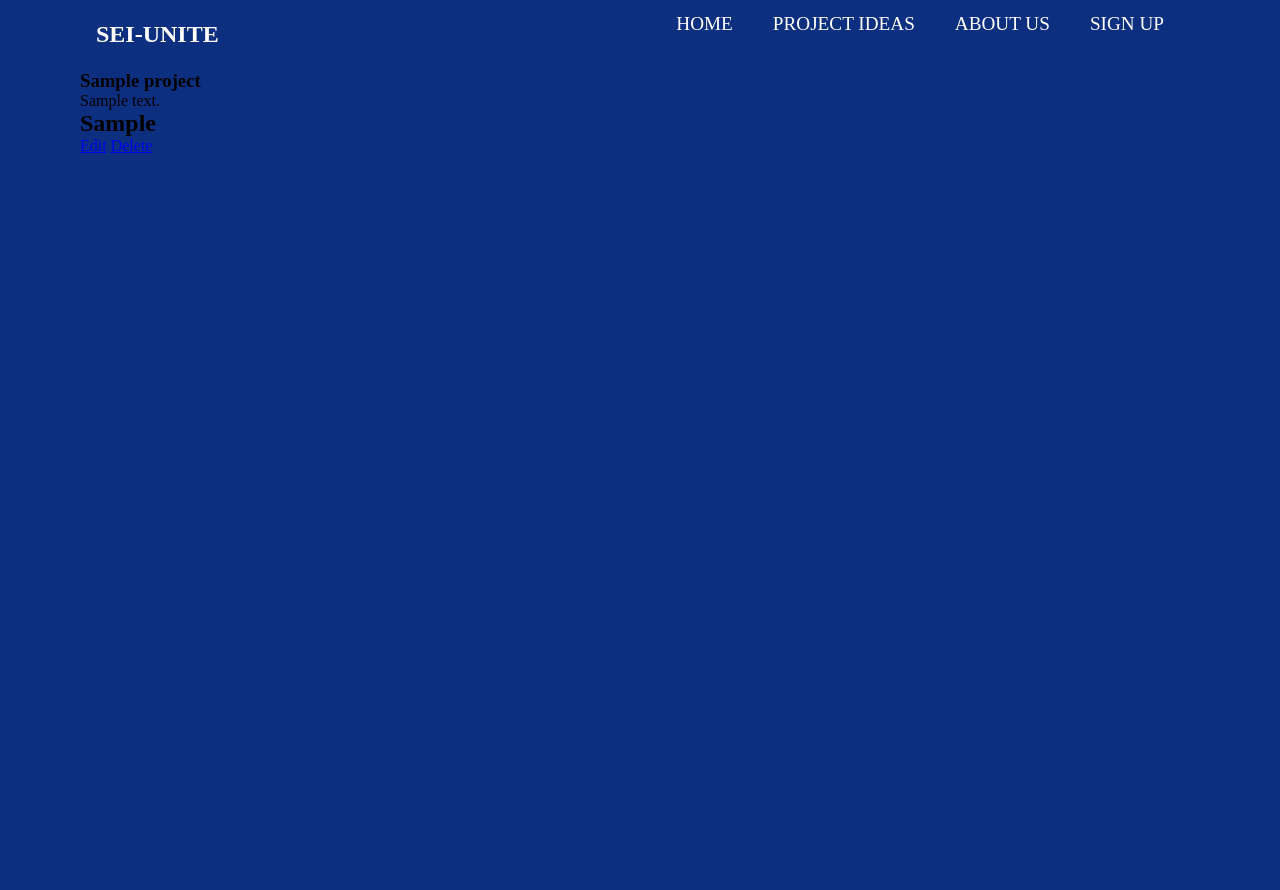
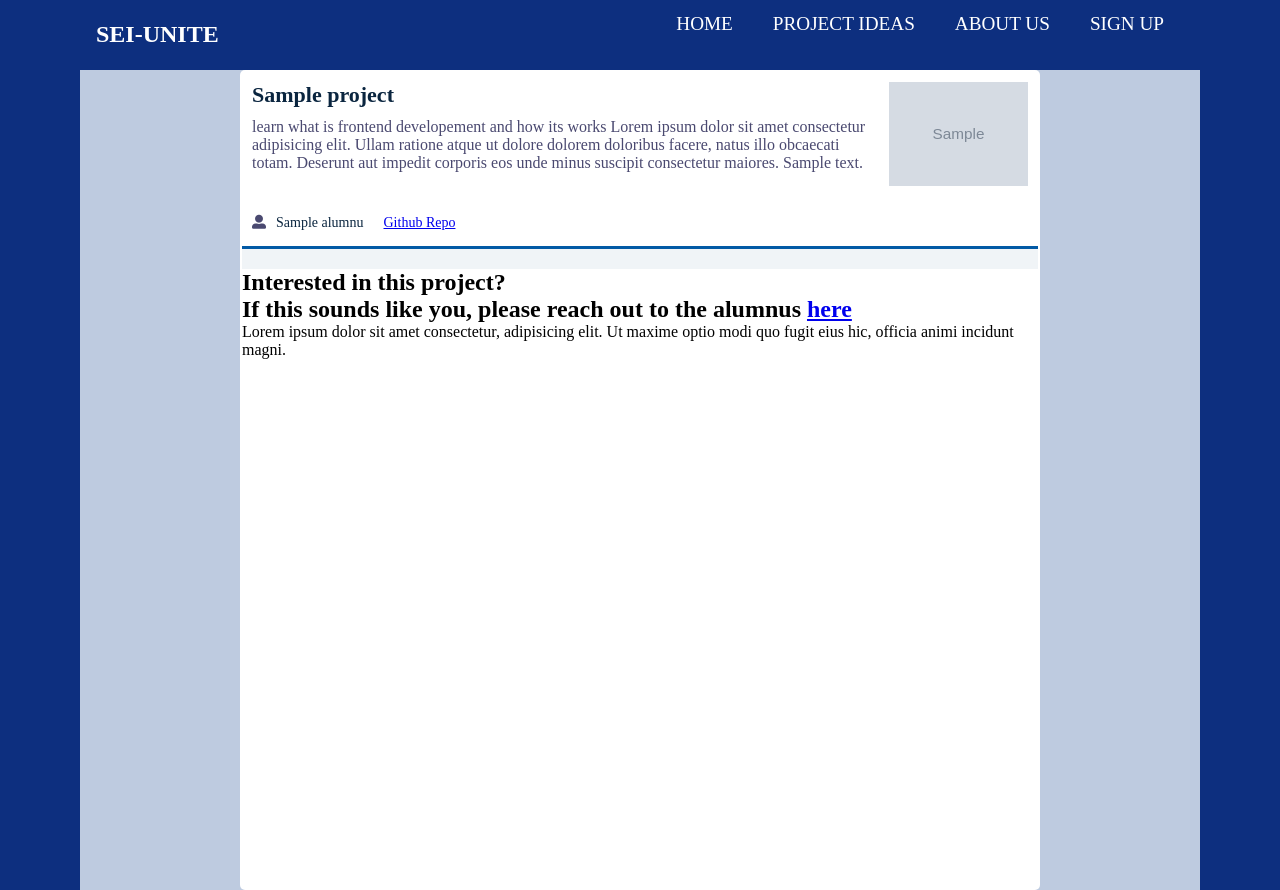
Before and after one commit to Jadessu/sei-unite, a Django app: page /projects/1/ in a window 1280 px wide. Before the commit the page ends 153 px from the top, so only its background shows below. Run offline with Django 3.2, Linux system fonts and the light colour scheme; tables that the repository leaves empty hold one stand-in row (values such as "Sample post"); grey boxes marked "Sample" are stand-in pictures.

```diff
--- /dev/null
+++ b/main_app/static/css/project-detail.css
@@ -0,0 +1,90 @@
+.whole {
+
+    align-items: center;
+    display: flex;
+    justify-content: center;
+    background-color: #becbe0;
+  }
+
+  .card {
+    width: 800px;
+    user-select: none;
+    height: 820px;
+    border: 2px solid rgba(255, 255, 255, 0.2);
+    background-color: #ffffff;
+    border-radius: 5px;
+    z-index: 1;
+    overflow: hidden;
+  }
+
+  .card .card_header
+  {
+    display: flex;
+    justify-content: space-between;
+    padding: 10px;
+  }
+  .card .card_header h1 {
+    font-size: 22px;
+    color: #0a253f;
+  }
+
+  .card .card_header p {
+    font-size: 16px;
+    padding: 10px 20px 0 0;
+    color: #4a4970;
+  }
+
+  .content-image img{
+      max-width: 100%;
+  }
+
+  .card .content-image .fa {
+    padding: 7px 10px;
+    font-size: 25px;
+    border-radius: 50px;
+    color: #ffffff;
+    background-color: #025aa5;
+  }
+
+  .card_info {
+      color: #0a253f;
+      font-size: 14px;
+      font-weight: 500;
+      display: flex;
+
+  }
+
+  .card_info p{
+      margin:15px 10px;
+  }
+  .card_info span{
+      color: #4a4970;
+      margin-right: 10px;
+  }
+
+  .card .card_footer{
+      padding: 10px 20px;
+      align-items: center;
+      background-color: #F0F4F7;
+      display: flex;
+      justify-content: space-between;
+      border-top: 3px solid #025aa5;
+
+  }
+
+  .card .card_footer .btn{
+      width: 100px;
+      font-size: 16px;
+      height: 30px;
+      padding: 0 10px;
+      border: none;
+      outline: none;
+      color: #fff;
+      background: #025aa5;
+      cursor: pointer;
+      border-radius: 5px;
+  }
+
+  .card_footer button span{
+      margin-left: 10px;
+  }
--- a/main_app/templates/projects/detail.html
+++ b/main_app/templates/projects/detail.html
@@ -11,19 +11,77 @@
 
 {% block content %}
 
-<section class="project-container">
+{% comment %} <section class="project-container">
 
   </div>
   <div class="project-details">
     <h1>{{ project.title }}</h1>
     <p>{{project.description}}</p>
     <h2>{{project.repo}}</h2>
-
+    <h1>{{project.alumnus}}</h1>
+    <h1>{{project.completed}}</h1>
+    <p>{{project.lookingfor}}</p>
+    <img src="{{project.image}}" alt="" style="width:500px">
   </div>
   <div class="project-actions">
       <a href="{% url 'projects_update' project.id %}" class="btn warn">Edit</a>
       <a href="{% url 'projects_delete' project.id %}" class="btn danger">Delete</a>
     </div>
-</section>
+</section> {% endcomment %}
+{% comment %}
+<section class = "card-container">
+<div class="card">
+<div class="card_header">
+<div class="content">
+<h1>{{project.title}}</h1>
+<p>{{project.description}}</p>
+
+</div>
+<section>
+<div class="content-image">
+<span class = "image"> <img src="{{project.image}}" alt=""></span>
+</div>
+</div>
+<div class="card-info">
+<p> <span>person logo</span>{{project.alumnus}}</p>
+<p>{{project.completed}}</p>
+</div>
+<div class="card_footer">
+<span> github logo</span>
+<button>View repo</button>
+</div>
+</div>
+</section> {% endcomment %}
+
+<div class = "whole">
+<div class="card">
+            <div class="card_header">
+               <div class="content">
+                <h1>{{project.title}}</h1>
+                <p>
+                    learn what is frontend developement and how its works
+                    Lorem ipsum dolor sit amet consectetur adipisicing elit. Ullam ratione atque ut dolore dolorem doloribus facere, natus illo obcaecati totam. Deserunt aut impedit corporis eos unde minus suscipit consectetur maiores.
+                    {{project.description}}
+                </p>
+               </div>
+               <div class="content-image">
+                <span > <img src="{{project.image}}" alt=""></span>
+            </div>
+            </div>
+            <div class="card_info">
+                <p><span <i class="fas fa-user-alt"></i></span>{{project.alumnus}}</p>
+                <p> <a href="{{project.repo}}">Github Repo</a></p>
+            </div>
+            <div class="card_footer">
+                <span class="fa fa-star-o"></span>
+                    {% comment %} <button class="btn">Start<span class="fa fa-long-arrow-right"></span></button> {% endcomment %}
+            </div>
+            <div class="help">
+            <h1>Interested in this project?</h1>
+            <h2>If this sounds like you, please reach out to the alumnus <a href="/alumnus/{{alumnus.id}}">here</a></h2>
+            Lorem ipsum dolor sit amet consectetur, adipisicing elit. Ut maxime optio modi quo fugit eius hic, officia animi incidunt magni.
+            </div>
+        </div>
+        </div>
 
 {% endblock %}
--- a/main_app/templates/projects/index.html
+++ b/main_app/templates/projects/index.html
@@ -21,9 +21,9 @@
 
           <span>
             {% if project.completed %}
-            <h2>Completed</h2>
+            <h2>COMPLETED</h2>
             {% else %}
-            <h2>Ongoing</h2>
+            <h2>ONGOING</h2>
             {% endif %}
           </span>
         </div>
--- a/main_app/views.py
+++ b/main_app/views.py
@@ -57,7 +57,7 @@ def myprojects_index(request):
     # projects = Project.filter(user=request.user)
     alumnus = Alumnus.objects.get(user=request.user)
     projects = alumnus.project_set.all()
-    return render(request, 'projects/myprojects_index.html', {'projects': projects })
+    return render(request, 'projects/myprojects_index.html', {'projects': projects }, {'alumnus': alumnus})
 
 def projects_detail(request, project_id):
     project = Project.objects.get(id=project_id)
```
Also changed, not shown: main_app/static/css/project-index.css (+7 -4 lines).
